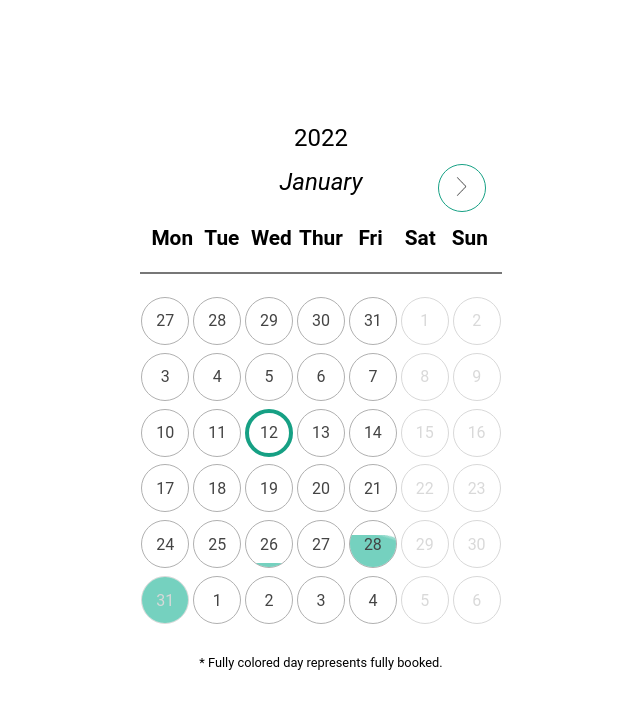
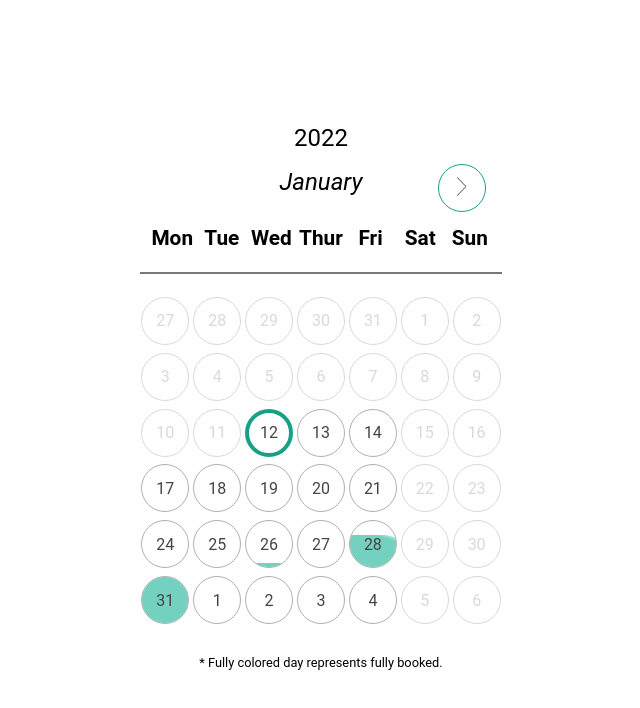
Before and after one commit to asorius/react-calendar, a React (Create React App) app: page / in a window 1280 px wide. Shown: the top 708 px of the page, without its empty margins (319-959 px from the left). Built offline with nearby package versions, Linux system fonts and the light colour scheme.

Commit message:
unavailable days logic adjust

```diff
--- a/src/components/calendar/Day.tsx
+++ b/src/components/calendar/Day.tsx
@@ -56,16 +56,16 @@ export default function Day({
   const currentDaysMonth = adjustMonth(monthQueue);
   const currentDaysYear = adjustYear(monthQueue);
   const isWeekend = weekdayName === 'sat' || weekdayName === 'sun';
-  const isFromPreviousMonthOrYear =
-    monthQueue === 'prev' && currentDaysYear < currentYear;
+  const isFromPreviousYear = currentDaysYear < currentYear;
+  const isLastMonthOfPreviousYear = monthQueue === 'prev' && isFromPreviousYear;
   const dayHasPassed =
     day < currentDayDate && currentMonth === currentDaysMonth;
-  const dayIsAvailable = !isFromPreviousMonthOrYear || !dayHasPassed;
+  const dayIsAvailable =
+    !isLastMonthOfPreviousYear && !isFromPreviousYear && !dayHasPassed;
   return (
     <div
       className={`day ${monthQueue} ${isCurrentDay && 'current-day'} ${
-        (isWeekend || !dayIsAvailable || bookingInformation?.rate === 1) &&
-        'unavailable'
+        (isWeekend || !dayIsAvailable) && 'unavailable'
       }`}
       onClick={() => {
         if (isWeekend || !dayIsAvailable) return;
--- a/src/components/calendar/styles/day-element.css
+++ b/src/components/calendar/styles/day-element.css
@@ -19,10 +19,6 @@
   border-width: 4px;
   font-weight: bolder;
 }
-.current-day {
-  border-color: var(--main-green);
-  border-width: 4px;
-}
 .selected-day {
   border-color: var(--main-green);
   color: white;
@@ -31,9 +27,19 @@
 
 .unavailable {
   cursor: not-allowed !important;
-  border: 1px solid var(--not-available) !important;
-  color: var(--not-available) !important;
+  border: 1px solid var(--not-available);
+  color: var(--not-available);
+}
+.current-day {
+  border-color: var(--main-green);
+  border-width: 4px;
 }
 .unavailable:hover {
   font-weight: normal;
+  border: 1px solid var(--not-available);
 }
+.current-day.unavailable:hover {
+  font-weight: normal;
+  border-color: var(--main-green);
+  border-width: 4px;
+}
```
